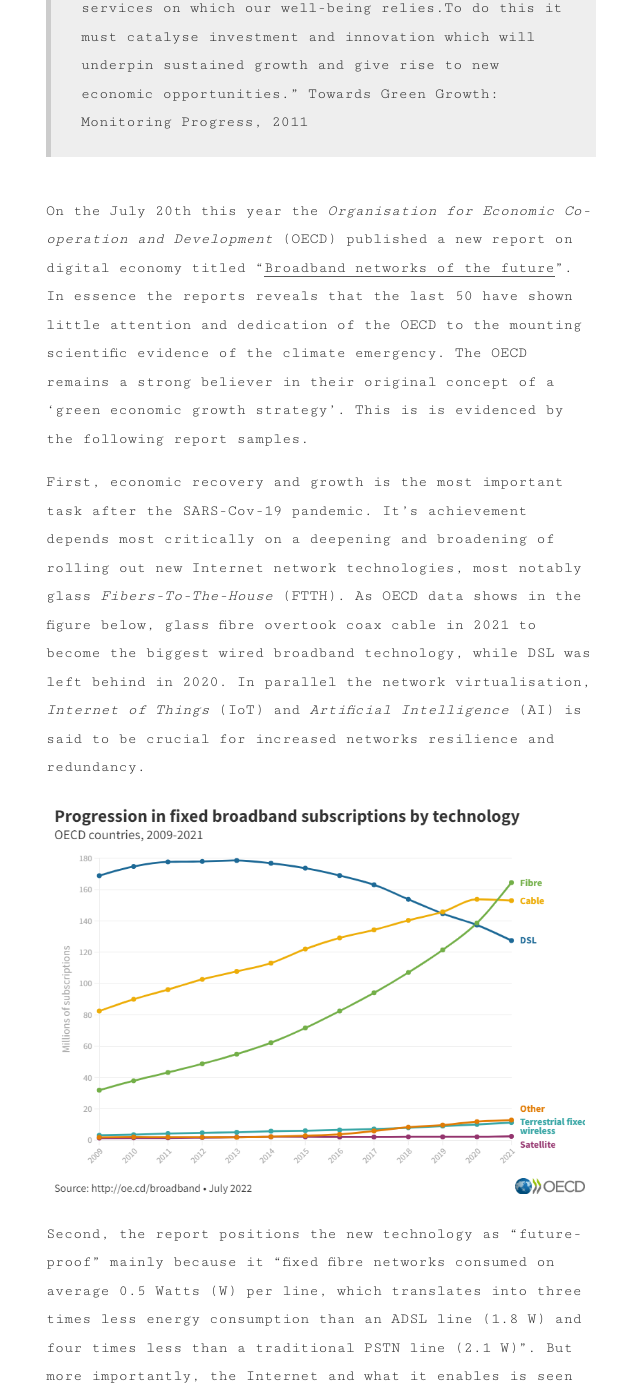
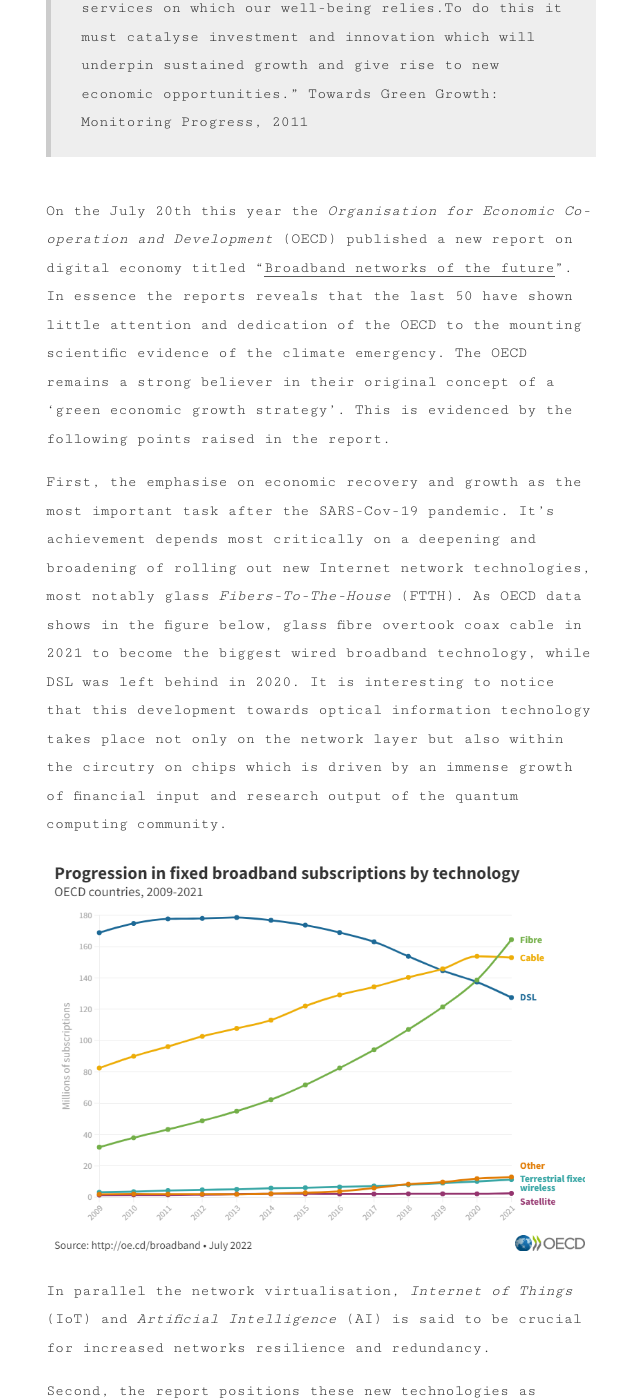
Before and after one commit to Christovis/Christovis.github.io, a Jekyll site: the page built from _blog/2022-07-21-future-proof-broadband.md, in a window 1280 px wide and 1400 px high, scrolled down 691 px. Shown: the whole window, without its empty margins (319-959 px from the left). Built offline with Jekyll 4.4.1, drawn with Linux system fonts in a browser that asks for light colours; some of the changed text lies outside the part shown.

Commit message:
continue on future proof

```diff
--- a/_blog/2022-07-21-future-proof-broadband.md
+++ b/_blog/2022-07-21-future-proof-broadband.md
@@ -11,15 +11,18 @@
 
 > “Green growth is about fostering economic growth and development while ensuring that the natural assets continue to provide the resources and environmental services on which our well-being relies.To do this it must catalyse investment and innovation which will underpin sustained growth and give rise to new economic opportunities.” Towards Green Growth: Monitoring Progress, 2011
 
-On the July 20th this year the *Organisation for Economic Co-operation and Development* (OECD) published a new report on digital economy titled "[Broadband networks of the future](https://www.oecd-ilibrary.org/science-and-technology/broadband-networks-of-the-future_755e2d0c-en)". In essence the reports reveals that the last 50 have shown little attention and dedication of the OECD to the mounting scientific evidence of the climate emergency. The OECD remains a strong believer in their original concept of a 'green economic growth strategy'. This is is evidenced by the following report samples.
+On the July 20th this year the *Organisation for Economic Co-operation and Development* (OECD) published a new report on digital economy titled "[Broadband networks of the future](https://www.oecd-ilibrary.org/science-and-technology/broadband-networks-of-the-future_755e2d0c-en)". In essence the reports reveals that the last 50 have shown little attention and dedication of the OECD to the mounting scientific evidence of the climate emergency. The OECD remains a strong believer in their original concept of a 'green economic growth strategy'. This is evidenced by the following points raised in the report.
 
-First, economic recovery and growth is the most important task after the SARS-Cov-19 pandemic. It's achievement depends most critically on a deepening and broadening of rolling out new Internet network technologies, most notably glass *Fibers-To-The-House* (FTTH). As OECD data shows in the figure below, glass fibre overtook coax cable in 2021 to become the biggest wired broadband technology, while DSL was left behind in 2020. In parallel the network virtualisation, *Internet of Things* (IoT) and *Artificial Intelligence* (AI) is said to be crucial for increased networks resilience and redundancy.
+First, the emphasise on economic recovery and growth as the most important task after the SARS-Cov-19 pandemic. It's achievement depends most critically on a deepening and broadening of rolling out new Internet network technologies, most notably glass *Fibers-To-The-House* (FTTH). As OECD data shows in the figure below, glass fibre overtook coax cable in 2021 to become the biggest wired broadband technology, while DSL was left behind in 2020. It is interesting to notice that this development towards optical information technology takes place not only on the network layer but also within the circutry on chips which is driven by an immense growth of financial input and research output of the quantum computing community.
 
 ![Communication Network in 3GPP_TSG_RAN_WG5_IOT](/assets/internet_governance/OECD_fibre.png?raw=true)
 
-Second, the report positions the new technology as "future-proof" mainly because it "fixed fibre networks consumed on average 0.5 Watts (W) per line, which translates into three times less energy consumption than an ADSL line (1.8 W) and four times less than a traditional PSTN line (2.1 W)". But more importantly, the Internet and what it enables is seen as being sustainable on its own:
+In parallel the network virtualisation, *Internet of Things* (IoT) and *Artificial Intelligence* (AI) is said to be crucial for increased networks resilience and redundancy.
 
-> "Recommendation of the Council on Broadband Connectivity" by the Environment Policy Committee, [OECD/LEGAL/0322](https://legalinstruments.oecd.org/en/instruments/OECD-LEGAL-0322):
+Second, the report positions these new technologies as "future-proof" as "fixed fibre networks consumed on average 0.5 Watts (W) per line, which translates into three times less energy consumption than an ADSL line (1.8 W) and four times less than a traditional PSTN line (2.1 W)". But more importantly, the Environment Policy Committee recommends ([OECD/LEGAL/0322](https://legalinstruments.oecd.org/en/instruments/OECD-LEGAL-0322)),
+
 > IV. RECOMMENDS that Adherents minimise negative environmental impacts of communication networks, by:
 >   1. Supporting and promoting smart and sustainable networks and devices.
 >   2. Encouraging communication network operators to periodically report on their environmental impacts and initiatives taken to improve them and to report on the positive environmental effects of connectivity.
+
+However, such advise can lead to neglect of climate and digital justice issues that are introduced through the above named technologies, as outlined in the "[Environmental justice, climate justice, and the space of digital rights](https://www.fordfoundation.org/media/7342/oedp-and-oc-enviromental_01-07-22.pdf)" report written by the [Open Environmental Data Project](https://www.openenvironmentaldata.org), [Ford Foundation](https://www.fordfoundation.org), [Ariadne](https://www.ariadne-network.eu), and [Mozilla](https://www.mozilla.org/en-US/).
```
Also changed, not shown: _blog/2022-05-03-blog-sdo4es.md (+1 -0 lines).
